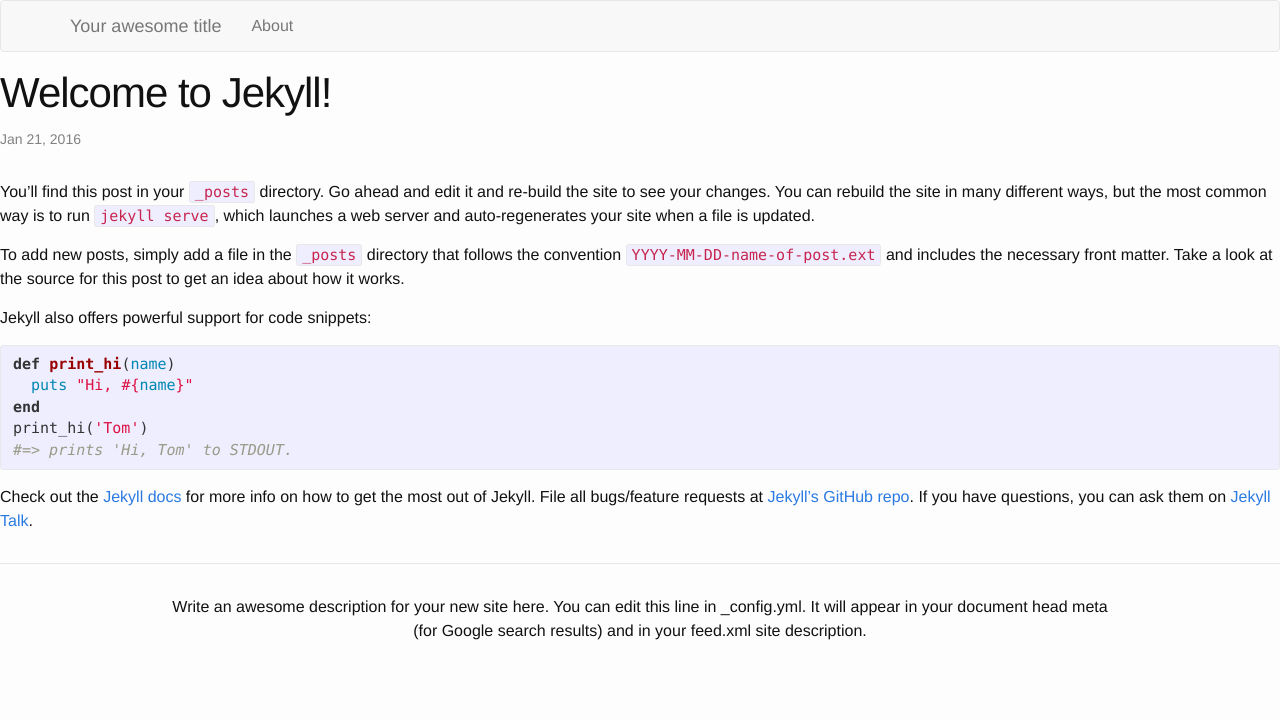
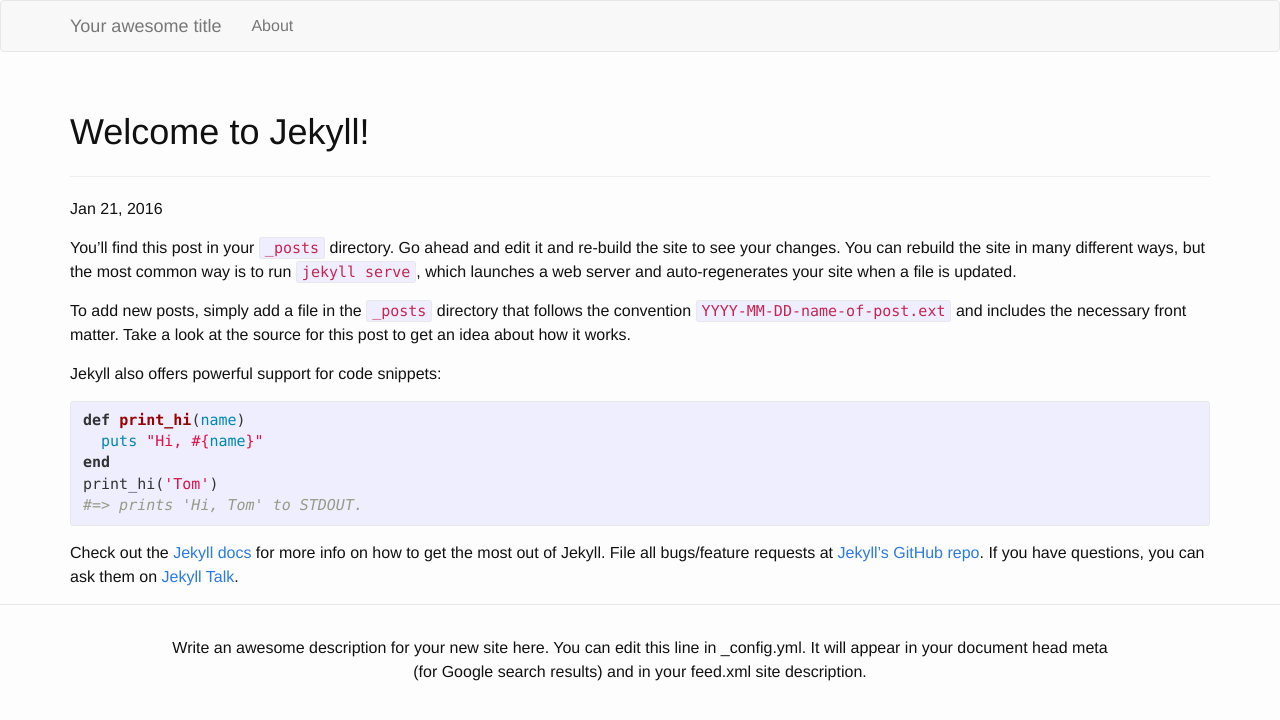
Before and after one commit to michelav/fa7-frameworks, a Jekyll site: the page built from _posts/2016-01-20-welcome-to-jekyll.markdown, in a window 1280 px wide. Shown: the top 720 px of the page. Built offline with Jekyll 4.4.1, drawn with Linux system fonts in a browser that asks for light colours.

Commit message:
Add Bootstrap based layout to post.html

```diff
--- a/_layouts/post.html
+++ b/_layouts/post.html
@@ -1,15 +1,16 @@
 ---
 layout: default
 ---
-<article class="post" itemscope itemtype="http://schema.org/BlogPosting">
-
-  <header class="post-header">
-    <h1 class="post-title" itemprop="name headline">{{ page.title }}</h1>
-    <p class="post-meta"><time datetime="{{ page.date | date_to_xmlschema }}" itemprop="datePublished">{{ page.date | date: "%b %-d, %Y" }}</time>{% if page.author %} • <span itemprop="author" itemscope itemtype="http://schema.org/Person"><span itemprop="name">{{ page.author }}</span></span>{% endif %}</p>
+<div class="container">
+  <header>
+    <div class="page-header">
+      <h1>{{ page.title }}</h1>
+    </div>
+    <p>{{ page.date | date: "%b %-d, %Y" }}{% if page.author %} • {{ page.author }}{% endif %}{% if page.meta %} • {{ page.meta }}{% endif %}
+    </p>
   </header>
 
-  <div class="post-content" itemprop="articleBody">
+  <article>
     {{ content }}
-  </div>
-
-</article>
+  </article>
+</div>
```
